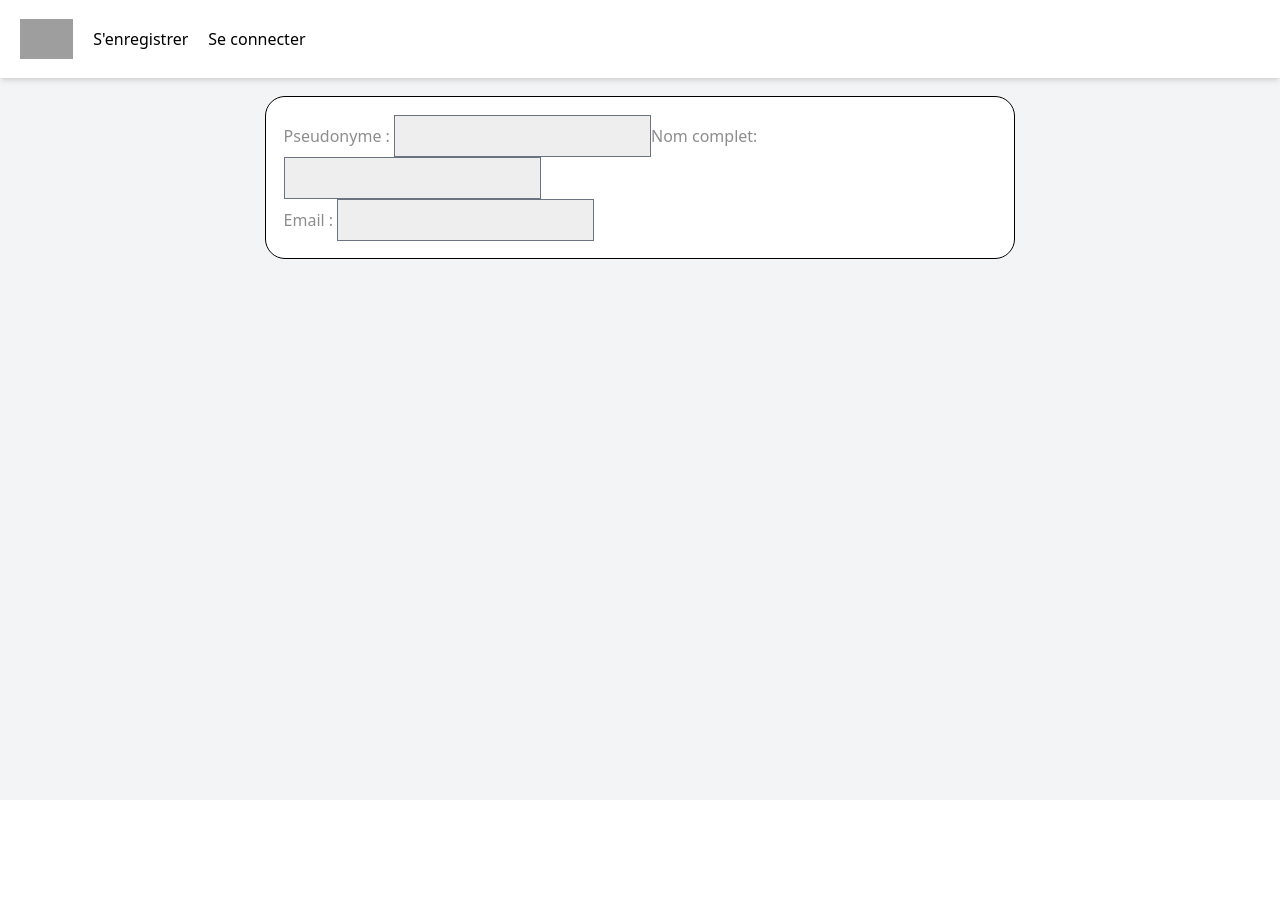
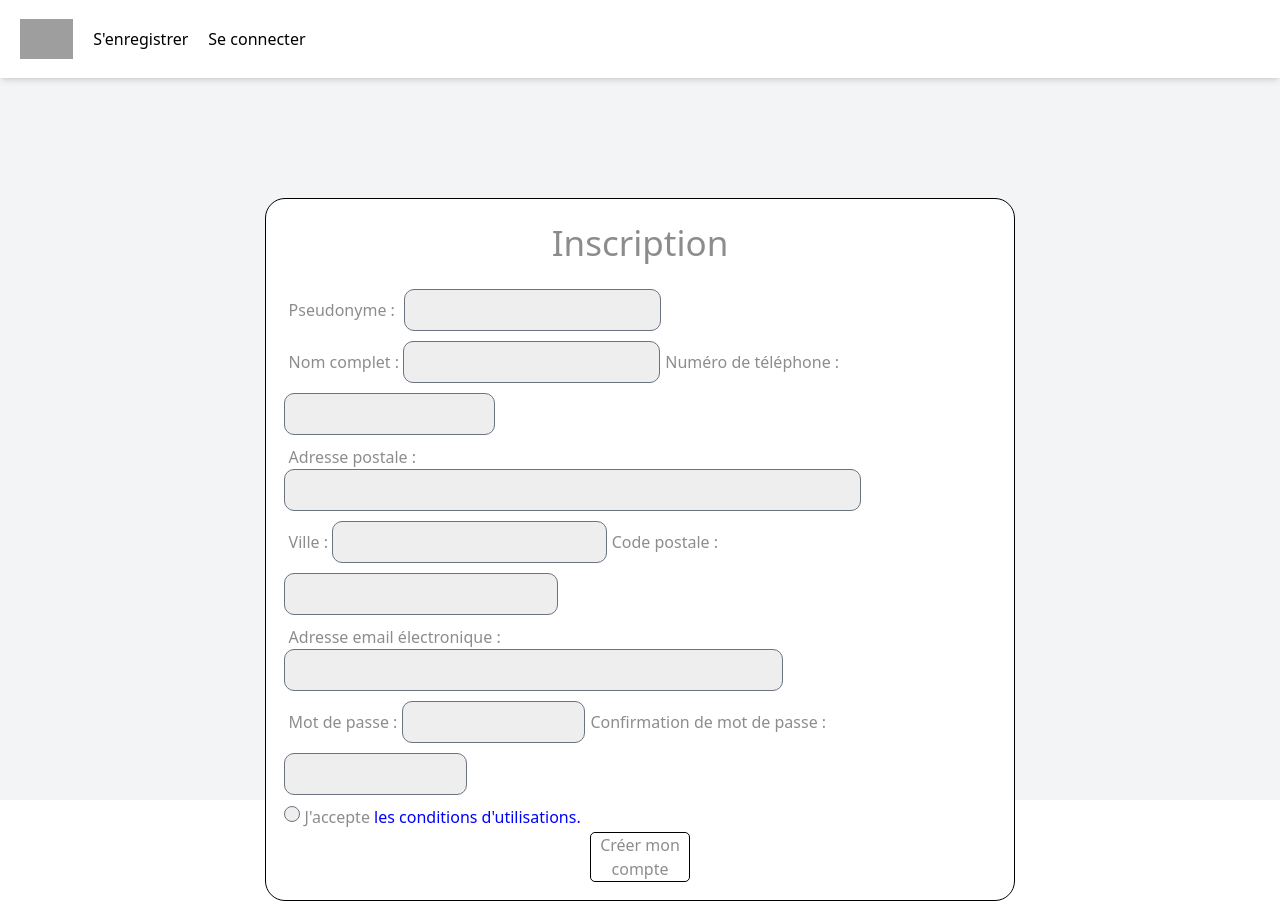
Before and after one commit to Exizygl/Trade-corner, a React app: page /register in a window 1280 px wide. Before the commit the page ends 800 px from the top, so only its background shows below. Built offline with nearby package versions, Linux system fonts and the light colour scheme; grey boxes are pictures that could not be loaded; the HTML template or start-up script is replaced by a standard one.

Commit message:
Register

```diff
--- a/src/app/assets/styles/components/connection.scss
+++ b/src/app/assets/styles/components/connection.scss
@@ -1,37 +1,10 @@
-.Register {
-    text-align: center;
-    border: solid 1px black;
-    width: 500px;
-    margin: 0 auto;
-    padding: 1.1rem;
-    display: flex;
-    align-items: center;
-    margin-top: 2%;
-}
-
-.label {
-    display: flex;
-    flex-direction: column;
-    gap: 38px;
-}
-
-.register2 {
-    display: flex;
-    flex-direction: column;
-    margin-left: 20px;
-    gap: 20px;
-}
-
-#zipcode {
-}
-
-h2 {
-    margin-top: 1%;
-    text-align: center;
-}
-
 /* test */
 
+.titre {
+    font-size: 35px;
+    text-align: center;
+    margin-bottom: 20px;
+}
 .global {
     color: rgba(0, 0, 0, 0.452);
     border: solid 1px black;
@@ -40,8 +13,56 @@ h2 {
     width: 750px;
     padding: 1.1rem;
     background: white;
+    margin-top: 8%;
 }
 
 .global input {
     background: rgba(0, 0, 0, 0.068);
+    margin-bottom: 10px;
+    border-radius: 10px;
 }
+
+label {
+    margin-left: 5px;
+}
+
+.cgu a {
+    color: blue;
+}
+
+.submit {
+    border: solid 1px black;
+    width: 100px;
+    margin: 0 auto;
+    border-radius: 5px;
+}
+
+.submit :hover {
+    color: blue;
+}
+/* Width register*/
+#pseudo {
+    margin-left: 0.7%;
+}
+
+#email {
+    width: 70%;
+}
+
+#adress {
+    width: 81%;
+}
+
+#phoneNumber {
+    width: 29.6%;
+}
+
+#zipcode,
+#ville {
+    width: 38.5%;
+}
+
+#password,
+#passwordConfirmation {
+    width: 25.8%;
+}
--- a/src/app/components/layouts/Register.jsx
+++ b/src/app/components/layouts/Register.jsx
@@ -35,6 +35,7 @@ const Register = () => {
         <div>
             <div className="global">
                 <form>
+                    <legend className="titre">Inscription</legend>
                     <div>
                         <label htmlFor="pseudo">Pseudonyme : </label>
                         <input
@@ -43,28 +44,110 @@ const Register = () => {
                             id="pseudo"
                             value={pseudo}
                             onChange={formik.handleChange}
+                            required
                         />
-                        <label htmlFor="name">Nom complet: </label>
+                    </div>
+
+                    <div className="Information">
+                        <label htmlFor="name">Nom complet : </label>
                         <input
                             type="text"
                             name="name"
                             id="surName"
                             value={name}
                             onChange={formik.handleChange}
+                            required
+                        />
+
+                        <label htmlFor="phoneNumber">Numéro de téléphone : </label>
+                        <input
+                            type="tel"
+                            name="phoneNumber"
+                            id="phoneNumber"
+                            value={phoneNumber}
+                            onChange={formik.handleChange}
+                            required
                         />
                     </div>
 
-                    <div></div>
+                    <div>
+                        <label htmlFor="adress">Adresse postale : </label>
+                        <input
+                            type="text"
+                            name="adress"
+                            id="adress"
+                            value={adress}
+                            onChange={formik.handleChange}
+                            required
+                        />
+                    </div>
 
                     <div>
-                        <label htmlFor="email">Email : </label>
+                        <label htmlFor="ville">Ville : </label>
+                        <input
+                            type="text"
+                            name="ville"
+                            id="ville"
+                            value={ville}
+                            onChange={formik.handleChange}
+                            required
+                        />
+                        <label htmlFor="zipcode">Code postale : </label>
+                        <input
+                            type="number"
+                            name="zipcode"
+                            id="zipcode"
+                            value={zipcode}
+                            onChange={formik.handleChange}
+                            required
+                        />
+                    </div>
+
+                    <div>
+                        <label htmlFor="email">Adresse email électronique : </label>
                         <input
                             type="email"
                             name="email"
                             id="email"
                             value={email}
                             onChange={formik.handleChange}
+                            required
                         />
+                    </div>
+
+                    <div>
+                        <label htmlFor="password">Mot de passe : </label>
+                        <input
+                            type="password"
+                            name="password"
+                            id="password"
+                            value={password}
+                            onChange={formik.handleChange}
+                        />
+
+                        <label htmlFor="passwordConfirmation">
+                            Confirmation de mot de passe :{' '}
+                        </label>
+                        <input
+                            type="password"
+                            name="passwordConfirmation"
+                            id="passwordConfirmation"
+                            value={passwordConfirmation}
+                            onChange={formik.handleChange}
+                        />
+                    </div>
+                    <div>
+                        <input type="checkbox" name="cgu" id="cgu" />
+                        <label className="cgu" htmlFor="cgu">
+                            J'accepte{' '}
+                            <a href="#" _target="blank">
+                                les conditions d'utilisations.
+                            </a>{' '}
+                        </label>
+                    </div>
+
+                    <div className="submit">
+                        <button type="submit">Créer mon compte</button>
                     </div>
                 </form>
             </div>
```
